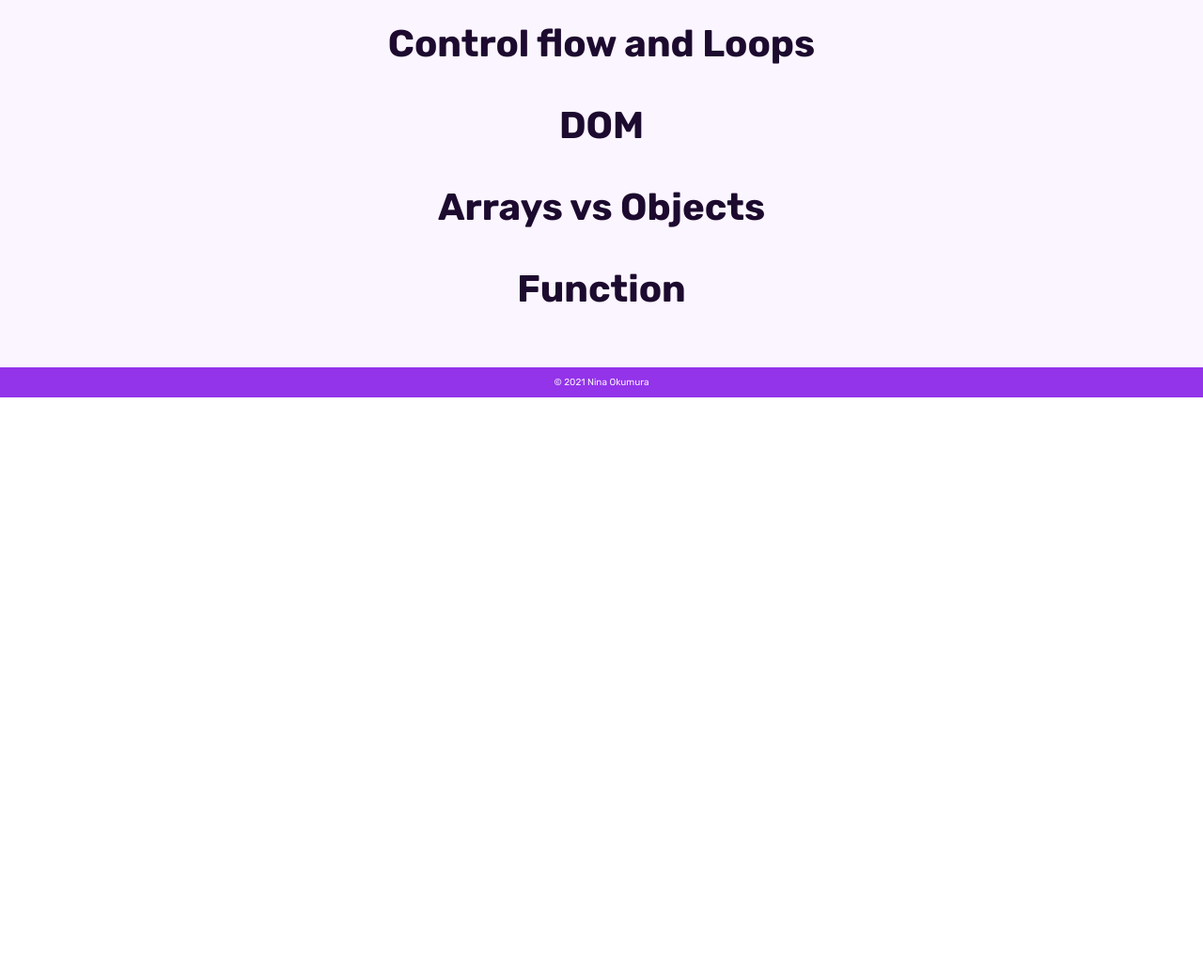
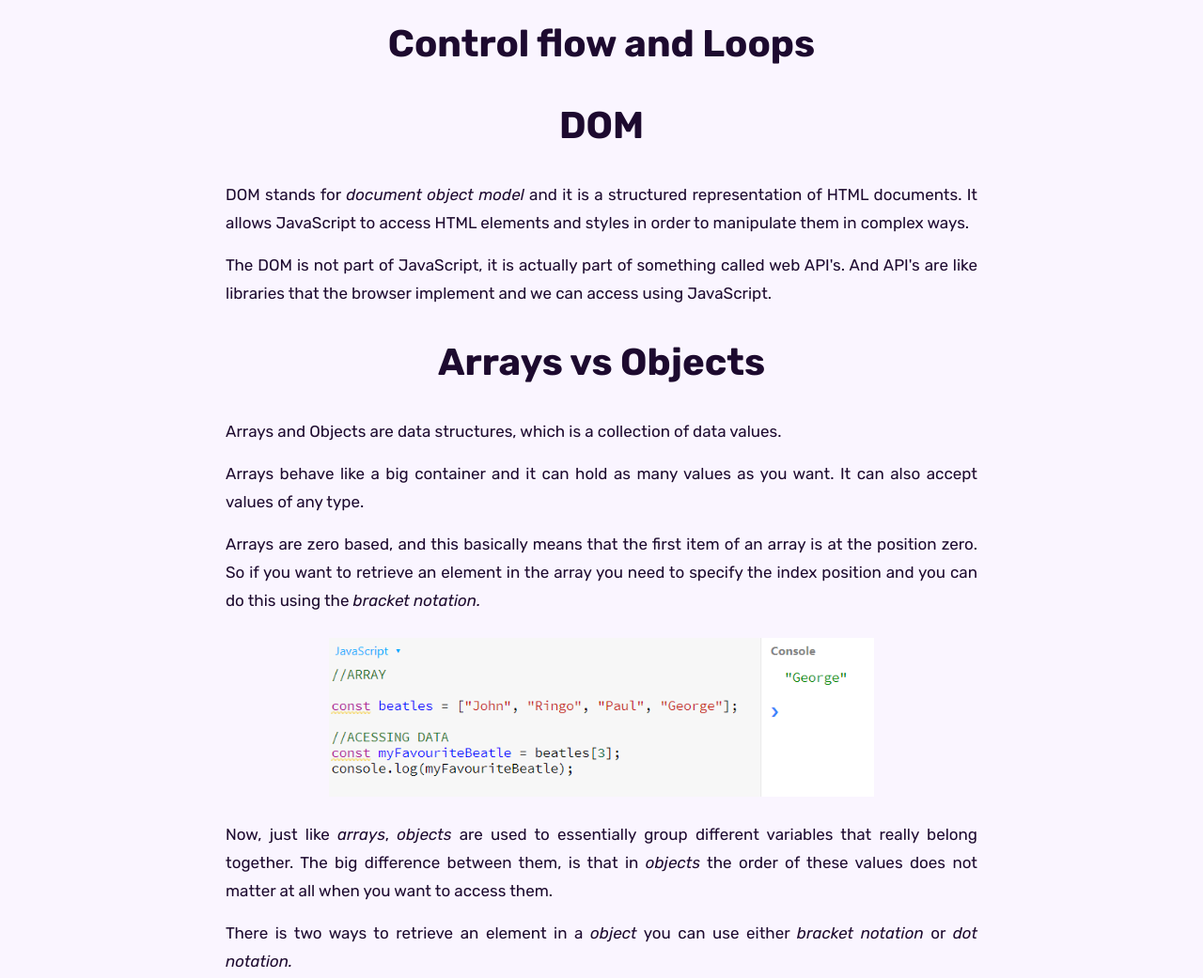
Before and after one commit to ninaokumura/ninaokumura.github.io, a plain HTML site: page blog/javascript-dom.html in a window 1280 px wide. Shown: the part 1075-2116 px from the top of the page at 94% size. Before the commit the page ends 1498 px from the top, so only its background shows below. Drawn offline with Linux system fonts and the light colour scheme.

Commit message:
add arrays vs object content

```diff
--- a/blog/javascript-dom.css
+++ b/blog/javascript-dom.css
@@ -85,6 +85,10 @@ html {
   padding: 1rem;
 }
 
+.img-size {
+  width: 60rem;
+}
+
 .footer {
   width: 100%;
   text-align: center;
--- a/blog/javascript-dom.html
+++ b/blog/javascript-dom.html
@@ -36,9 +36,9 @@
             HTML stands for <em>HyperText Markup Language</em> and is responsible for all the content of the user interface, such as,
             buttons, paragraphs,images and text.
 
-            CSS stands for <em>Cascading Style Sheets</em> and with this tool we can create beautiful webpages, because CSS give us the power to style all the content.
+            CSS stands for <em>Cascading Style Sheets</em> and with this tool we can create beautiful webpages, because CSS gives you the power to style all the content.
 
-            And last but not least, JavaScript is a programming language that allows us to add
+            And last but not least, JavaScript is a programming language that allows you to add
             interactive effects and functionalities to the webpage.
           </p>
 
@@ -51,7 +51,22 @@
 
              <h2>Control flow and Loops</h2>
              <h2>DOM</h2>
-             <h2>Arrays vs Objects</h2>
+             <p>DOM stands for <em>document object model</em> and it is a structured representation of HTML documents. It allows JavaScript to access HTML elements and styles in order to manipulate them in complex ways.</p>
+             <p>
+               The DOM is not part of JavaScript, it is actually part of something called web API's.
+               And API's are like libraries that the browser implement and we can access using JavaScript.
+              </p>
+               <h2>Arrays vs Objects</h2>
+               <p>Arrays and Objects are data structures, which is a collection of data values.</p>
+               <p>Arrays behave like a big container and it can hold as many values as you want. It can also accept values of any type.</p>
+               <p>Arrays are zero based, and this basically means that the first item of an array is at the position zero. So if you want to retrieve an element in the array you need to specify the index position and you can do this using the <em>bracket notation.</em></p>
+               <img class="article-img img-size" src="/imgs/array-example.png"/>
+
+               <p>Now, just like <em>arrays</em>, <em>objects</em> are used to essentially group different variables that really belong together. The big difference between them, is that in <em>objects</em> the order of these values does not matter at all when you want to access them. </p>
+
+               <p>There is two ways to retrieve an element in a <em>object</em> you can use either <em>bracket notation</em> or <em>dot notation.</em> </p>
+               <img class="article-img img-size" src="/imgs/object-example.png"/>
+
              <h2>Function</h2>
 
           </article>
```
Also changed, not shown: imgs/array-example.png (added), imgs/object-example.png (added).
